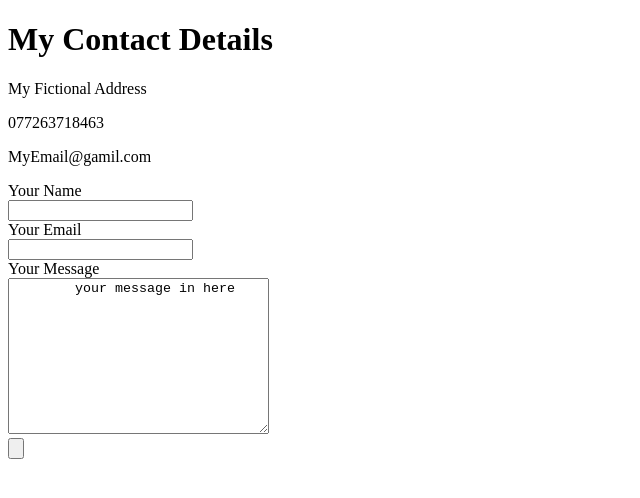
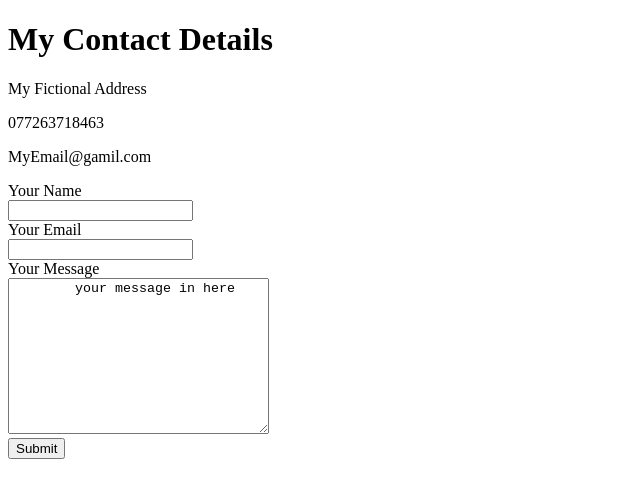
Before and after one commit to nuhptr/Complete-Web-Development-MERN-2022, a plain HTML site: page html-intermediate/forms.html in a window 1280 px wide. Shown: the whole page, without its empty margins (0-640 px from the left). Drawn offline with Linux system fonts and the light colour scheme.

Commit message:
update name folder

```diff
--- a/hmtl-intermediate/forms.html
+++ b/html-intermediate/forms.html
@@ -35,7 +35,7 @@
       >
       <br />
 
-      <input type="submit" name="" value="" />
+      <input type="submit" name="" value="Submit" />
     </form>
   </body>
 </html>
```
Also changed, not shown: html-intermediate/challenge-two.html (renamed from hmtl-intermediate/challenge-two.html), html-intermediate/challenge.html (renamed from hmtl-intermediate/challenge.html).
